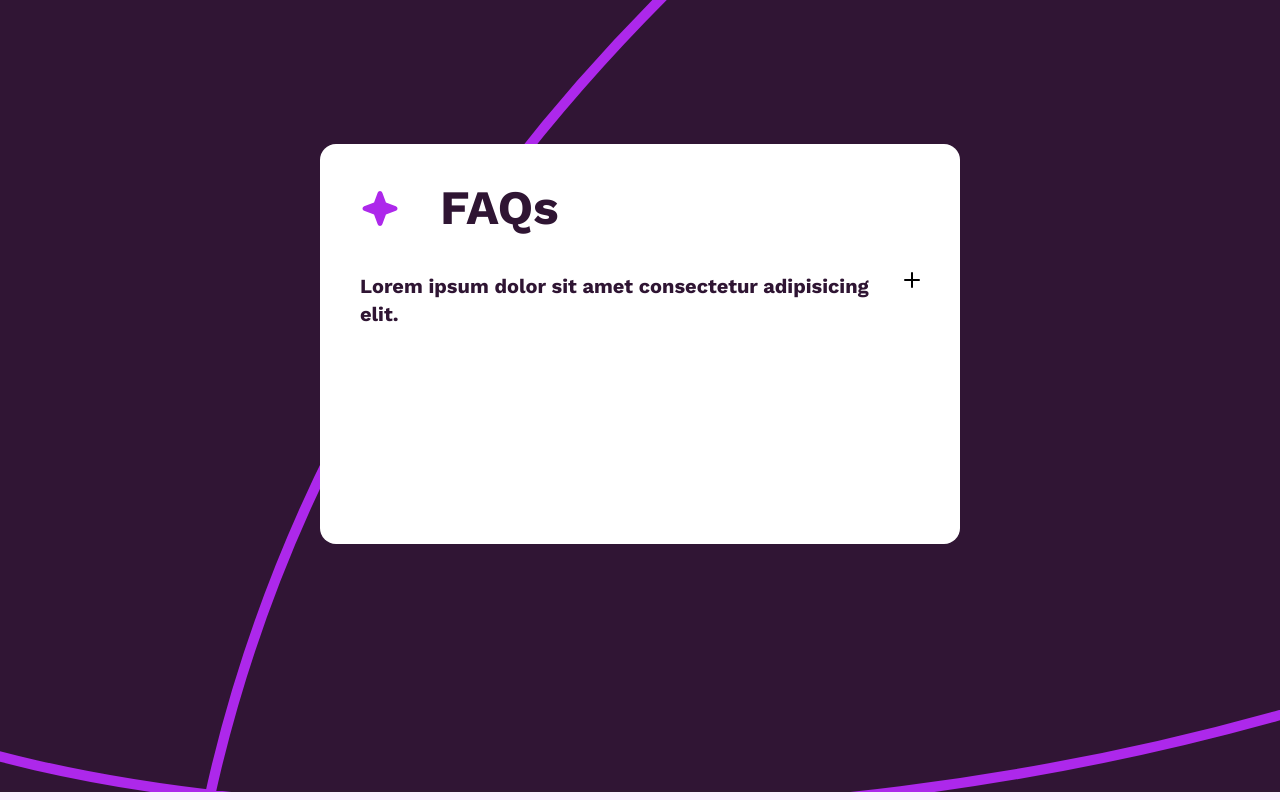
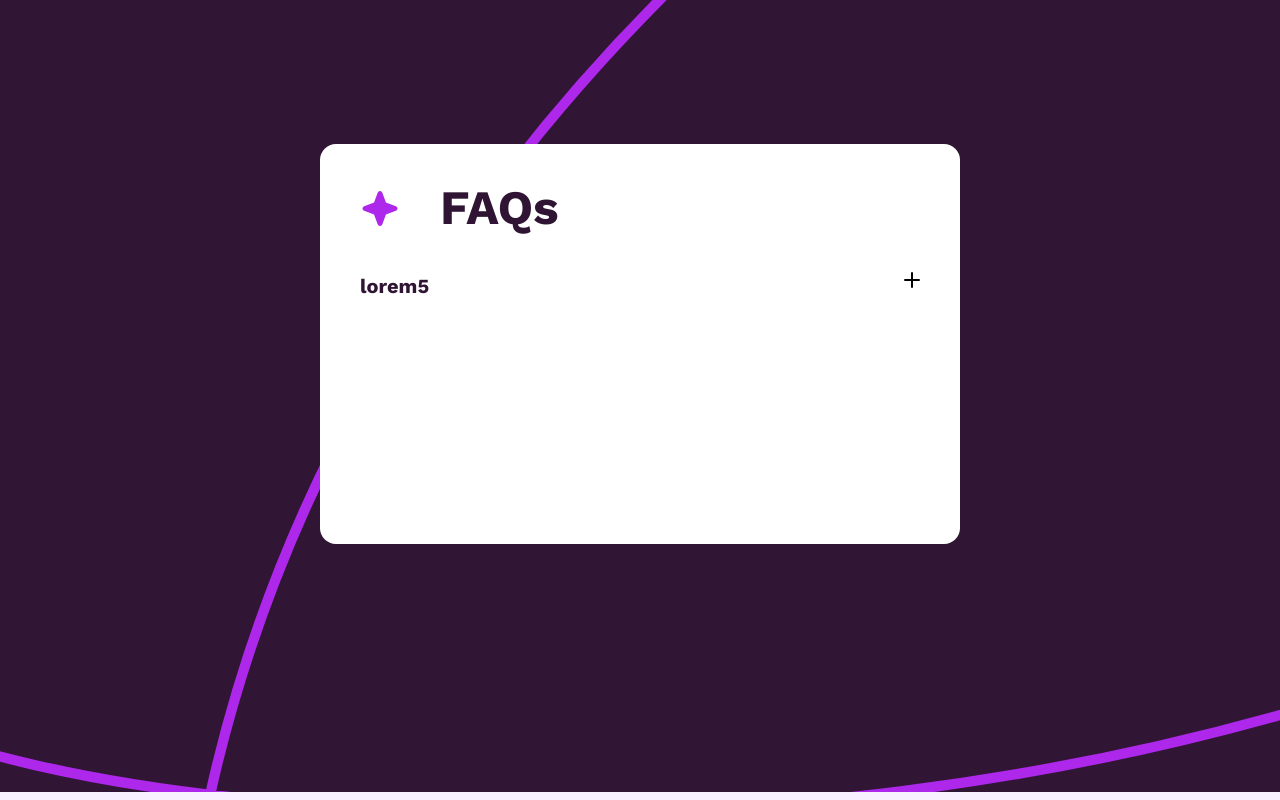
Before and after one commit to Myudro33/faq-accordion, a React (Vite) app: page / in a window 1280 px wide. Built offline with nearby package versions, Linux system fonts and the light colour scheme.

Commit message:
refactor: move accordion into accordion component

```diff
--- a/src/App.jsx
+++ b/src/App.jsx
@@ -1,6 +1,6 @@
 import './App.css'
 import { useState } from 'react'
-import AccordionIcon from './components/AccordionIcon'
+import Accordion from './components/Accordion'
 
 function App() {
   const [active,setActive] = useState(false)
@@ -17,17 +17,7 @@ function App() {
             <img src="../public/assets/icon-star.svg" alt="star" />
             <h1 className='text-dark-purple text-5xl font-bold ml-10'>FAQs</h1>
           </div>
-          <div className='w-full mt-10 '>
-            <div onClick={()=>setActive(!active)} className='flex justify-between cursor-pointer'>
-              <h1 className='text-dark-purple hover:text-gray-purple font-bold text-xl'>Lorem ipsum dolor sit amet consectetur adipisicing elit.</h1>
-              <AccordionIcon active={active}/>
-            </div>
-            <div className={`w-full bg-gray-purple grid overflow-hidden transition-all duration-300 ease-in-out ${active?'grid-rows-[1fr] opacity-100':'grid-rows-[0fr] opacity-0'}`}>
-            <div className='overflow-hidden'>
-              Lorem ipsum dolor sit amet, consectetur adipisicing elit. Minima suscipit voluptate accusantium et laborum. Magnam, veniam. Reiciendis, nisi magnam illum sint, distinctio minima at, officia ipsa reprehenderit repellat optio suscipit.
-            </div>
-            </div>
-          </div>
+          <Accordion active={active} setActive={setActive} title='lorem5' answer='lorem6'/>
       </div>
     </div>
   )
--- /dev/null
+++ b/src/components/Accordion.jsx
@@ -0,0 +1,30 @@
+import AccordionIcon from "./AccordionIcon";
+import PropTypes from "prop-types";
+
+function Accordion({ active, title, answer,setActive }) {
+  return (
+    <div className="w-full mt-10 ">
+      <div onClick={()=>setActive(!active)} className="flex justify-between cursor-pointer">
+        <h1 className="text-dark-purple hover:text-gray-purple font-bold text-xl">
+          {title}
+        </h1>
+        <AccordionIcon active={active} />
+      </div>
+      <div
+        className={`w-full bg-gray-purple grid overflow-hidden transition-all duration-300 ease-in-out ${
+          active ? "grid-rows-[1fr] opacity-100" : "grid-rows-[0fr] opacity-0"
+        }`}
+      >
+        <div className="overflow-hidden">{answer}</div>
+      </div>
+    </div>
+  );
+}
+
+Accordion.propTypes = {
+  active: PropTypes.boolean,
+  title: PropTypes.string,
+  answer: PropTypes.string,
+  setActive:PropTypes.func
+};
+export default Accordion;
```
